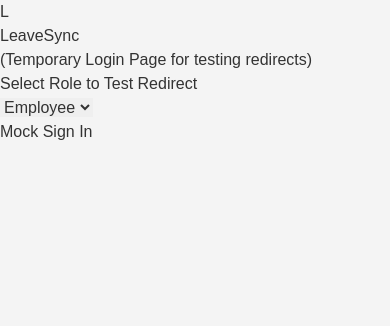
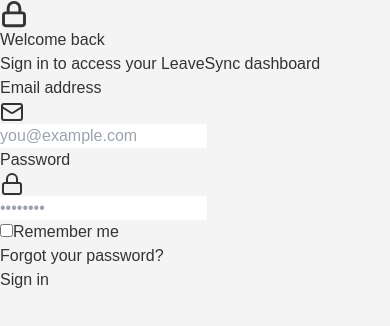
Before and after one commit to Shraman9011/test-agent-model-2, a React (Vite) app in the folder frontend/: page /login in a window 390 px wide. Shown: the top 326 px of the page. Built offline with nearby package versions, Linux system fonts and the light colour scheme.

Commit message:
Implement responsive login page UI with Tailwind and Axios integration

```diff
--- a/frontend/package.json
+++ b/frontend/package.json
@@ -16,9 +16,11 @@
     "@typescript-eslint/parser": "^6.0.0",
     "@vitejs/plugin-react": "^4.2.1",
     "autoprefixer": "^10.4.16",
+    "axios": "^1.18.1",
     "eslint": "^8.45.0",
     "eslint-plugin-react-hooks": "^4.6.0",
     "eslint-plugin-react-refresh": "^0.4.3",
+    "lucide-react": "^1.21.0",
     "postcss": "^8.4.32",
     "react": "^18.2.0",
     "react-dom": "^18.2.0",
--- /dev/null
+++ b/frontend/src/api/client.ts
@@ -0,0 +1,38 @@
+import axios from 'axios';
+
+// Ensure this matches the Django local server URL.
+// Note: Normally read from import.meta.env.VITE_API_URL
+const BASE_URL = 'http://localhost:8000';
+
+export const apiClient = axios.create({
+  baseURL: BASE_URL,
+  headers: {
+    'Content-Type': 'application/json',
+  },
+});
+
+// Interceptor to attach JWT token to every request
+apiClient.interceptors.request.use((config) => {
+  const token = localStorage.getItem('auth_token');
+  if (token && config.headers) {
+    config.headers.Authorization = `Bearer ${token}`;
+  }
+  return config;
+});
+
+// Interceptor to handle global 401s (e.g., token expiration)
+apiClient.interceptors.response.use(
+  (response) => response,
+  (error) => {
+    if (error.response?.status === 401) {
+      // Clear local storage and redirect to login
+      localStorage.removeItem('auth_token');
+      localStorage.removeItem('auth_user');
+      // If we are not already on the login page, redirect
+      if (window.location.pathname !== '/login') {
+        window.location.href = '/login';
+      }
+    }
+    return Promise.reject(error);
+  }
+);
--- a/frontend/src/context/AuthContext.tsx
+++ b/frontend/src/context/AuthContext.tsx
@@ -80,9 +80,13 @@
    *
    * @param authenticatedUser - The user object returned by the API.
    * @param token             - The JWT access token.
+   * @param refreshToken      - The JWT refresh token.
    */
-  const login = useCallback((authenticatedUser: AuthUser, token: string): void => {
+  const login = useCallback((authenticatedUser: AuthUser, token: string, refreshToken?: string): void => {
     localStorage.setItem(TOKEN_KEY, token);
+    if (refreshToken) {
+      localStorage.setItem('auth_refresh', refreshToken);
+    }
     localStorage.setItem(USER_KEY, JSON.stringify(authenticatedUser));
     setUser(authenticatedUser);
   }, []);
@@ -93,6 +97,7 @@
    */
   const logout = useCallback((): void => {
     localStorage.removeItem(TOKEN_KEY);
+    localStorage.removeItem('auth_refresh');
     localStorage.removeItem(USER_KEY);
     setUser(null);
   }, []);
--- a/frontend/src/pages/LoginPage.tsx
+++ b/frontend/src/pages/LoginPage.tsx
@@ -1,72 +1,190 @@
 import React, { useState } from 'react';
+import axios from 'axios';
+import { useNavigate } from 'react-router-dom';
 import { useAuth } from '../context/AuthContext';
-import { UserRole, AuthUser } from '../types/auth';
+import { apiClient } from '../api/client';
+import { AuthUser } from '../types/auth';
+import { Lock, Mail, Loader2, AlertCircle } from 'lucide-react';
 
-/**
- * Temporary Login Page to test Task 3173 post-login redirect.
- * Task 3169 will replace this with the real UI and actual API calls.
- */
 export function LoginPage(): React.JSX.Element {
   const { login } = useAuth();
-  const [selectedRole, setSelectedRole] = useState<UserRole>('EMPLOYEE');
+  const navigate = useNavigate();
 
-  const handleMockLogin = (e: React.FormEvent): void => {
+  const [email, setEmail] = useState('');
+  const [password, setPassword] = useState('');
+
+  const [error, setError] = useState<string | null>(null);
+  const [isLoading, setIsLoading] = useState(false);
+
+  const validateForm = (): boolean => {
+    if (!email.trim() || !password.trim()) {
+      setError('Email and password are required.');
+      return false;
+    }
+    if (!/^[^\s@]+@[^\s@]+\.[^\s@]+$/.test(email)) {
+      setError('Please enter a valid email address.');
+      return false;
+    }
+    return true;
+  };
+
+  const handleLogin = async (e: React.FormEvent): Promise<void> => {
     e.preventDefault();
+    setError(null);
 
-    // Create a mock user based on the selected role
-    const mockUser: AuthUser = {
-      id: 1,
-      email: `${selectedRole.toLowerCase()}@example.com`,
-      firstName: 'Mock',
-      lastName: 'User',
-      role: selectedRole,
-      department: 'Engineering'
-    };
+    if (!validateForm()) return;
 
-    // Perform login (this will update context and trigger redirect via ProtectedRoute)
-    login(mockUser, 'mock-jwt-token-123');
+    setIsLoading(true);
+    try {
+      const response = await apiClient.post('/api/auth/login', { email, password });
+
+      const { access, user } = response.data;
+
+      if (!access || !user) {
+        throw new Error('Invalid server response');
+      }
+
+      const authUser: AuthUser = {
+        id: user.id,
+        email: user.email,
+        firstName: user.firstName,
+        lastName: user.lastName,
+        role: user.role,
+        department: user.department || ''
+      };
+
+      // Authenticate in context, storing token and user
+      login(authUser, access, response.data.refresh);
+
+      // Redirect to dashboard
+      navigate('/dashboard');
+
+    } catch (err: unknown) {
+      if (axios.isAxiosError(err)) {
+        if (err.response?.status === 401) {
+          setError('Invalid credentials');
+        } else if (err.response?.data?.detail) {
+          setError(err.response.data.detail);
+        } else {
+          setError('An unexpected error occurred. Please try again.');
+        }
+      } else {
+        setError('An unexpected error occurred. Please try again.');
+      }
+    } finally {
+      setIsLoading(false);
+    }
   };
 
   return (
     <div className="min-h-screen bg-gray-50 flex flex-col justify-center py-12 sm:px-6 lg:px-8">
       <div className="sm:mx-auto sm:w-full sm:max-w-md text-center">
-        <div className="w-12 h-12 bg-indigo-600 text-white rounded-xl flex items-center justify-center font-bold text-2xl mx-auto mb-4">
-          L
+        <div className="w-14 h-14 bg-indigo-600 text-white rounded-2xl flex items-center justify-center mx-auto mb-6 shadow-lg shadow-indigo-500/30">
+          <Lock size={28} strokeWidth={2.5} />
         </div>
-        <h2 className="text-3xl font-extrabold text-gray-900">LeaveSync</h2>
+        <h2 className="text-3xl font-extrabold text-gray-900 tracking-tight">
+          Welcome back
+        </h2>
         <p className="mt-2 text-sm text-gray-600">
-          (Temporary Login Page for testing redirects)
+          Sign in to access your LeaveSync dashboard
         </p>
       </div>
 
       <div className="mt-8 sm:mx-auto sm:w-full sm:max-w-md">
-        <div className="bg-white py-8 px-4 shadow sm:rounded-lg sm:px-10 border border-gray-200">
-          <form className="space-y-6" onSubmit={handleMockLogin}>
+        <div className="bg-white py-8 px-4 shadow-xl shadow-gray-200/50 sm:rounded-xl sm:px-10 border border-gray-100">
+          <form className="space-y-6" onSubmit={handleLogin} noValidate>
+
+            {error && (
+              <div className="bg-red-50 border-l-4 border-red-500 p-4 rounded-md flex items-start">
+                <AlertCircle className="h-5 w-5 text-red-500 mt-0.5 mr-3 flex-shrink-0" />
+                <p className="text-sm text-red-700">{error}</p>
+              </div>
+            )}
+
             <div>
-              <label htmlFor="role" className="block text-sm font-medium text-gray-700">
-                Select Role to Test Redirect
+              <label htmlFor="email" className="block text-sm font-medium text-gray-700">
+                Email address
               </label>
-              <div className="mt-1">
-                <select
-                  id="role"
-                  name="role"
-                  className="appearance-none block w-full px-3 py-2 border border-gray-300 rounded-md shadow-sm focus:outline-none focus:ring-indigo-500 focus:border-indigo-500 sm:text-sm"
-                  value={selectedRole}
-                  onChange={(e) => setSelectedRole(e.target.value as UserRole)}
-                >
-                  <option value="EMPLOYEE">Employee</option>
-                  <option value="MANAGER">Manager</option>
-                  <option value="HR_ADMIN">HR Admin</option>
-                </select>
+              <div className="mt-1 relative rounded-md shadow-sm">
+                <div className="absolute inset-y-0 left-0 pl-3 flex items-center pointer-events-none">
+                  <Mail className="h-5 w-5 text-gray-400" aria-hidden="true" />
+                </div>
+                <input
+                  id="email"
+                  name="email"
+                  type="email"
+                  autoComplete="email"
+                  required
+                  className="focus:ring-indigo-500 focus:border-indigo-500 block w-full pl-10 sm:text-sm border-gray-300 rounded-md py-2.5 transition-colors"
+                  placeholder="you@example.com"
+                  value={email}
+                  onChange={(e) => setEmail(e.target.value)}
+                  disabled={isLoading}
+                />
+              </div>
+            </div>
+
+            <div>
+              <label htmlFor="password" className="block text-sm font-medium text-gray-700">
+                Password
+              </label>
+              <div className="mt-1 relative rounded-md shadow-sm">
+                <div className="absolute inset-y-0 left-0 pl-3 flex items-center pointer-events-none">
+                  <Lock className="h-5 w-5 text-gray-400" aria-hidden="true" />
+                </div>
+                <input
+                  id="password"
+                  name="password"
+                  type="password"
+                  autoComplete="current-password"
+                  required
+                  className="focus:ring-indigo-500 focus:border-indigo-500 block w-full pl-10 sm:text-sm border-gray-300 rounded-md py-2.5 transition-colors"
+                  placeholder="••••••••"
+                  value={password}
+                  onChange={(e) => setPassword(e.target.value)}
+                  disabled={isLoading}
+                />
+              </div>
+            </div>
+
+            <div className="flex items-center justify-between">
+              <div className="flex items-center">
+                <input
+                  id="remember-me"
+                  name="remember-me"
+                  type="checkbox"
+                  className="h-4 w-4 text-indigo-600 focus:ring-indigo-500 border-gray-300 rounded"
+                />
+                <label htmlFor="remember-me" className="ml-2 block text-sm text-gray-900">
+                  Remember me
+                </label>
+              </div>
+
+              <div className="text-sm">
+                <a href="#" className="font-medium text-indigo-600 hover:text-indigo-500 transition-colors">
+                  Forgot your password?
+                </a>
               </div>
             </div>
 
             <div>
               <button
                 type="submit"
-                className="w-full flex justify-center py-2 px-4 border border-transparent rounded-md shadow-sm text-sm font-medium text-white bg-indigo-600 hover:bg-indigo-700 focus:outline-none focus:ring-2 focus:ring-offset-2 focus:ring-indigo-500"
+                disabled={isLoading}
+                className={`w-full flex justify-center py-2.5 px-4 border border-transparent rounded-md shadow-sm text-sm font-medium text-white transition-all
+                  ${isLoading
+                    ? 'bg-indigo-400 cursor-not-allowed'
+                    : 'bg-indigo-600 hover:bg-indigo-700 focus:outline-none focus:ring-2 focus:ring-offset-2 focus:ring-indigo-500 hover:shadow-lg hover:shadow-indigo-500/30'
+                  }`}
               >
-                Mock Sign In
+                {isLoading ? (
+                  <>
+                    <Loader2 className="animate-spin -ml-1 mr-2 h-5 w-5 text-white" />
+                    Signing in...
+                  </>
+                ) : (
+                  'Sign in'
+                )}
               </button>
             </div>
           </form>
--- a/frontend/src/types/auth.ts
+++ b/frontend/src/types/auth.ts
@@ -41,8 +41,9 @@
    *
    * @param user - The authenticated user object.
    * @param token - The JWT access token returned by the backend.
+   * @param refreshToken - The JWT refresh token returned by the backend.
    */
-  login: (user: AuthUser, token: string) => void;
+  login: (user: AuthUser, token: string, refreshToken?: string) => void;
   /** Log the user out, clear the stored token, and redirect to /login. */
   logout: () => void;
 }
```
Also changed, not shown: frontend/src/layouts/DashboardLayout.tsx (+19 -3 lines), 2 other files (tests, documents, lock files or other folders).
